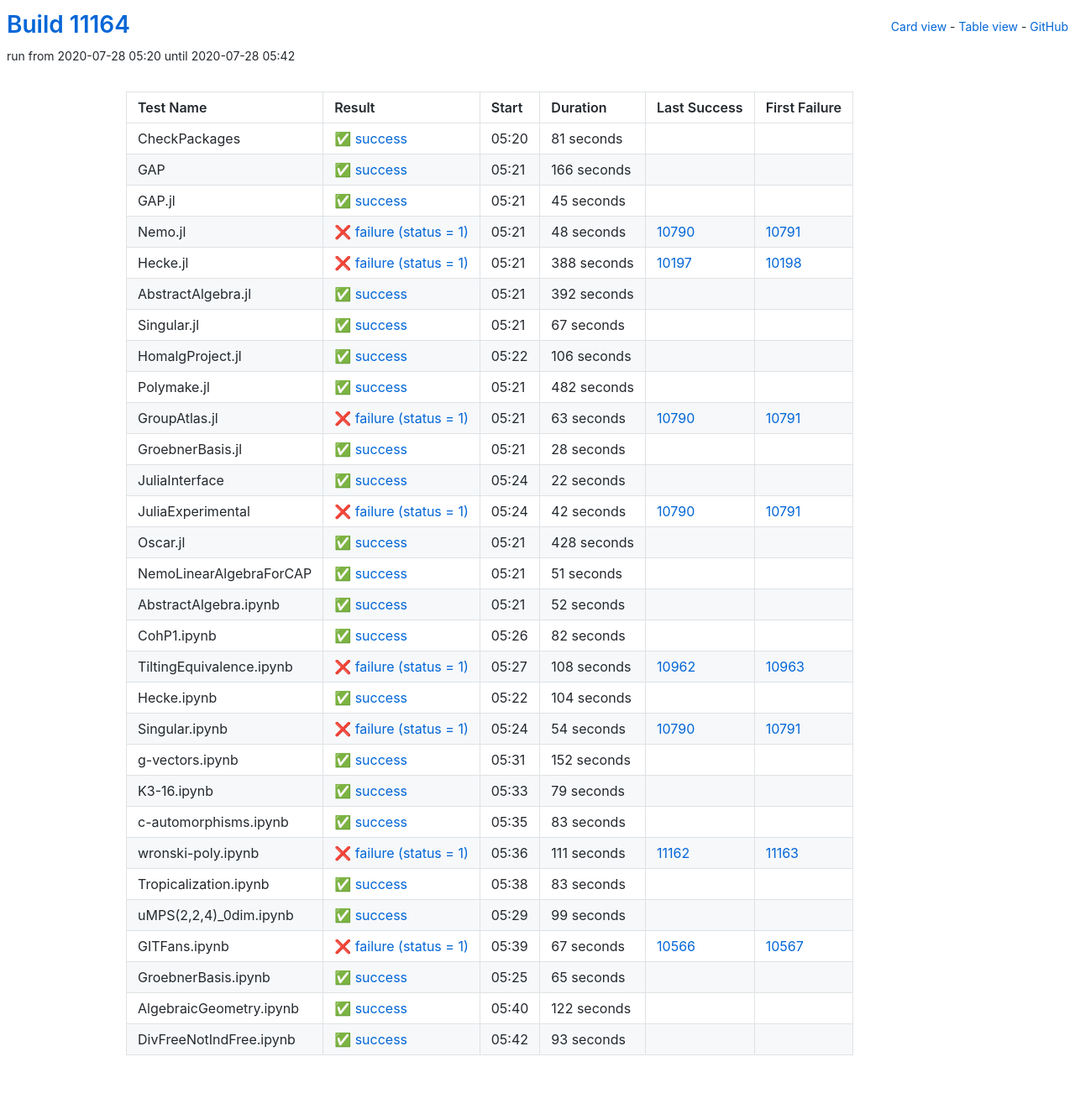
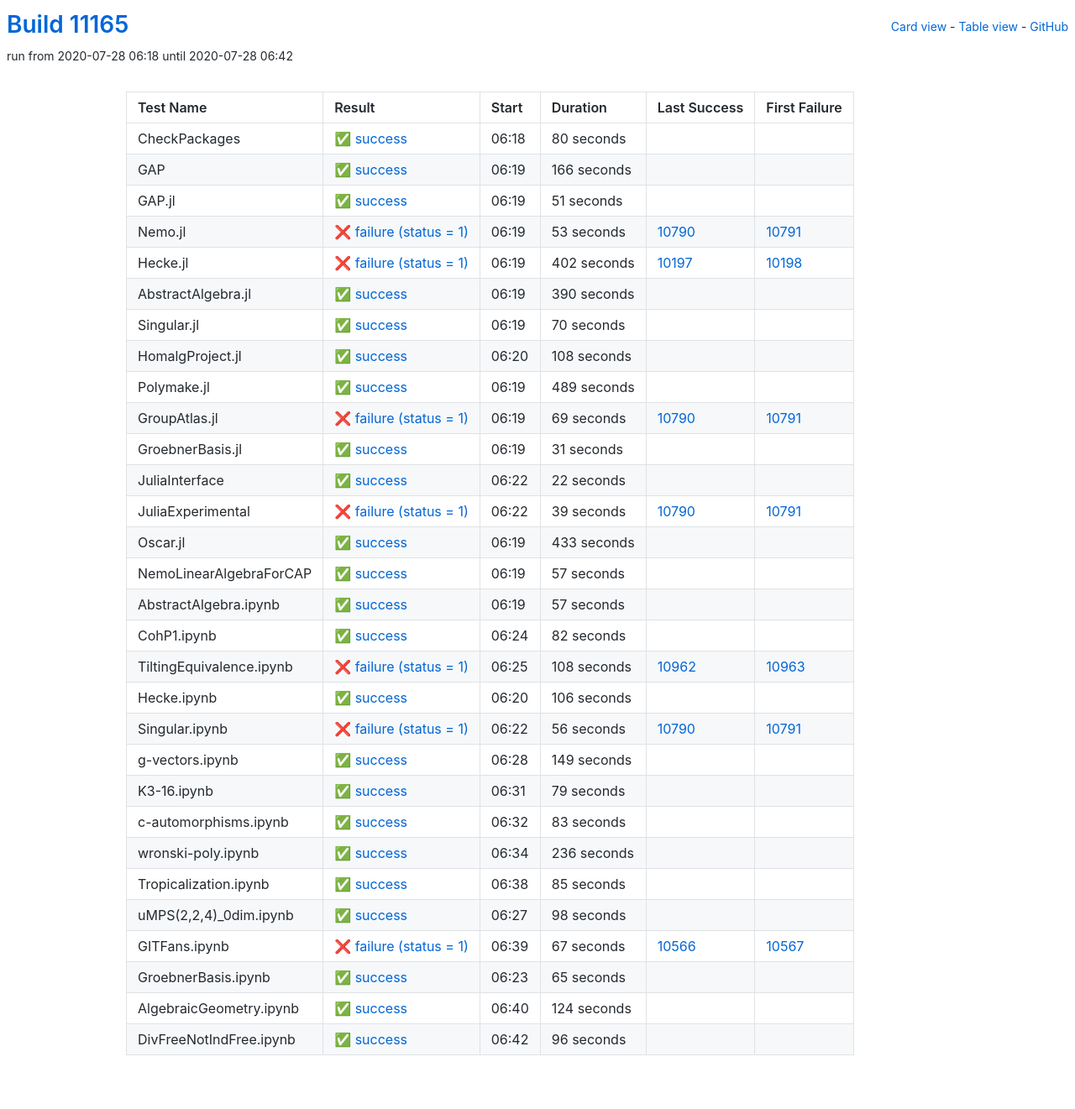
Before and after one commit to oscar-system/oscar-ci-status, a Jekyll site: the page built from table.html, in a window 1280 px wide. Shown: the whole page at 84% size. Built offline with Jekyll 4.4.1, drawn with Linux system fonts in a browser that asks for light colours.

Commit message:
Build #11165

```diff
--- a/_data/ci.yml
+++ b/_data/ci.yml
@@ -1,6 +1,6 @@
 ---
-build: 11164
-build_url: https://oscarci.mathematik.uni-kl.de/job/oscar/11164/
+build: 11165
+build_url: https://oscarci.mathematik.uni-kl.de/job/oscar/11165/
 job: oscar
 organization: oscar-system
 repo: oscar-ci-status
@@ -8,20 +8,20 @@
 tests:
 - name: CheckPackages
   id: checkpackages
-  log: https://oscarci.mathematik.uni-kl.de/job/oscar/11164/artifact/logs/build-11164/CheckPackages.log
-  start: 2020-07-28 05:20
+  log: https://oscarci.mathematik.uni-kl.de/job/oscar/11165/artifact/logs/build-11165/CheckPackages.log
+  start: 2020-07-28 06:18
   success: true
   exitcode: 0
   status: success
-  duration: 81
+  duration: 80
   last_success: false
   last_success_url:
   first_failure: false
   first_failure_url:
 - name: GAP
   id: gap
-  log: https://oscarci.mathematik.uni-kl.de/job/oscar/11164/artifact/logs/build-11164/GAP.log
-  start: 2020-07-28 05:21
+  log: https://oscarci.mathematik.uni-kl.de/job/oscar/11165/artifact/logs/build-11165/GAP.log
+  start: 2020-07-28 06:19
   success: true
   exitcode: 0
   status: success
@@ -32,116 +32,116 @@
   first_failure_url:
 - name: GAP.jl
   id: gap-jl
-  log: https://oscarci.mathematik.uni-kl.de/job/oscar/11164/artifact/logs/build-11164/GAP.jl.log
-  start: 2020-07-28 05:21
+  log: https://oscarci.mathematik.uni-kl.de/job/oscar/11165/artifact/logs/build-11165/GAP.jl.log
+  start: 2020-07-28 06:19
   success: true
   exitcode: 0
   status: success
-  duration: 45
+  duration: 51
   last_success: false
   last_success_url:
   first_failure: false
   first_failure_url:
 - name: Nemo.jl
   id: nemo-jl
-  log: https://oscarci.mathematik.uni-kl.de/job/oscar/11164/artifact/logs/build-11164/Nemo.jl.log
-  start: 2020-07-28 05:21
+  log: https://oscarci.mathematik.uni-kl.de/job/oscar/11165/artifact/logs/build-11165/Nemo.jl.log
+  start: 2020-07-28 06:19
   success: false
   exitcode: 1
   status: failure
-  duration: 48
+  duration: 53
   last_success: 10790
   last_success_url: https://oscarci.mathematik.uni-kl.de/job/oscar/10790/
   first_failure: 10791
   first_failure_url: https://oscarci.mathematik.uni-kl.de/job/oscar/10791/
 - name: Hecke.jl
   id: hecke-jl
-  log: https://oscarci.mathematik.uni-kl.de/job/oscar/11164/artifact/logs/build-11164/Hecke.jl.log
-  start: 2020-07-28 05:21
+  log: https://oscarci.mathematik.uni-kl.de/job/oscar/11165/artifact/logs/build-11165/Hecke.jl.log
+  start: 2020-07-28 06:19
   success: false
   exitcode: 1
   status: failure
-  duration: 388
+  duration: 402
   last_success: 10197
   last_success_url: https://oscarci.mathematik.uni-kl.de/job/oscar/10197/
   first_failure: 10198
   first_failure_url: https://oscarci.mathematik.uni-kl.de/job/oscar/10198/
 - name: AbstractAlgebra.jl
   id: abstractalgebra-jl
-  log: https://oscarci.mathematik.uni-kl.de/job/oscar/11164/artifact/logs/build-11164/AbstractAlgebra.jl.log
-  start: 2020-07-28 05:21
+  log: https://oscarci.mathematik.uni-kl.de/job/oscar/11165/artifact/logs/build-11165/AbstractAlgebra.jl.log
+  start: 2020-07-28 06:19
   success: true
   exitcode: 0
   status: success
-  duration: 392
+  duration: 390
   last_success: false
   last_success_url:
   first_failure: false
   first_failure_url:
 - name: Singular.jl
   id: singular-jl
-  log: https://oscarci.mathematik.uni-kl.de/job/oscar/11164/artifact/logs/build-11164/Singular.jl.log
-  start: 2020-07-28 05:21
+  log: https://oscarci.mathematik.uni-kl.de/job/oscar/11165/artifact/logs/build-11165/Singular.jl.log
+  start: 2020-07-28 06:19
   success: true
   exitcode: 0
   status: success
-  duration: 67
+  duration: 70
   last_success: false
   last_success_url:
   first_failure: false
   first_failure_url:
 - name: HomalgProject.jl
   id: homalgproject-jl
-  log: https://oscarci.mathematik.uni-kl.de/job/oscar/11164/artifact/logs/build-11164/HomalgProject.jl.log
-  start: 2020-07-28 05:22
+  log: https://oscarci.mathematik.uni-kl.de/job/oscar/11165/artifact/logs/build-11165/HomalgProject.jl.log
+  start: 2020-07-28 06:20
   success: true
   exitcode: 0
   status: success
-  duration: 106
+  duration: 108
   last_success: false
   last_success_url:
   first_failure: false
   first_failure_url:
 - name: Polymake.jl
   id: polymake-jl
-  log: https://oscarci.mathematik.uni-kl.de/job/oscar/11164/artifact/logs/build-11164/Polymake.jl.log
-  start: 2020-07-28 05:21
+  log: https://oscarci.mathematik.uni-kl.de/job/oscar/11165/artifact/logs/build-11165/Polymake.jl.log
+  start: 2020-07-28 06:19
   success: true
   exitcode: 0
   status: success
-  duration: 482
+  duration: 489
   last_success: false
   last_success_url:
   first_failure: false
   first_failure_url:
 - name: GroupAtlas.jl
   id: groupatlas-jl
-  log: https://oscarci.mathematik.uni-kl.de/job/oscar/11164/artifact/logs/build-11164/GroupAtlas.jl.log
-  start: 2020-07-28 05:21
+  log: https://oscarci.mathematik.uni-kl.de/job/oscar/11165/artifact/logs/build-11165/GroupAtlas.jl.log
+  start: 2020-07-28 06:19
   success: false
   exitcode: 1
   status: failure
-  duration: 63
+  duration: 69
   last_success: 10790
   last_success_url: https://oscarci.mathematik.uni-kl.de/job/oscar/10790/
   first_failure: 10791
   first_failure_url: https://oscarci.mathematik.uni-kl.de/job/oscar/10791/
 - name: GroebnerBasis.jl
   id: groebnerbasis-jl
-  log: https://oscarci.mathematik.uni-kl.de/job/oscar/11164/artifact/logs/build-11164/GroebnerBasis.jl.log
-  start: 2020-07-28 05:21
+  log: https://oscarci.mathematik.uni-kl.de/job/oscar/11165/artifact/logs/build-11165/GroebnerBasis.jl.log
+  start: 2020-07-28 06:19
   success: true
   exitcode: 0
   status: success
-  duration: 28
+  duration: 31
   last_success: false
   last_success_url:
   first_failure: false
   first_failure_url:
 - name: JuliaInterface
   id: juliainterface
-  log: https://oscarci.mathematik.uni-kl.de/job/oscar/11164/artifact/logs/build-11164/JuliaInterface.log
-  start: 2020-07-28 05:24
+  log: https://oscarci.mathematik.uni-kl.de/job/oscar/11165/artifact/logs/build-11165/JuliaInterface.log
+  start: 2020-07-28 06:22
   success: true
   exitcode: 0
   status: success
@@ -152,56 +152,56 @@
   first_failure_url:
 - name: JuliaExperimental
   id: juliaexperimental
-  log: https://oscarci.mathematik.uni-kl.de/job/oscar/11164/artifact/logs/build-11164/JuliaExperimental.log
-  start: 2020-07-28 05:24
+  log: https://oscarci.mathematik.uni-kl.de/job/oscar/11165/artifact/logs/build-11165/JuliaExperimental.log
+  start: 2020-07-28 06:22
   success: false
   exitcode: 1
   status: failure
-  duration: 42
+  duration: 39
   last_success: 10790
   last_success_url: https://oscarci.mathematik.uni-kl.de/job/oscar/10790/
   first_failure: 10791
   first_failure_url: https://oscarci.mathematik.uni-kl.de/job/oscar/10791/
 - name: Oscar.jl
   id: oscar-jl
-  log: https://oscarci.mathematik.uni-kl.de/job/oscar/11164/artifact/logs/build-11164/Oscar.jl.log
-  start: 2020-07-28 05:21
+  log: https://oscarci.mathematik.uni-kl.de/job/oscar/11165/artifact/logs/build-11165/Oscar.jl.log
+  start: 2020-07-28 06:19
   success: true
   exitcode: 0
   status: success
-  duration: 428
+  duration: 433
   last_success: false
   last_success_url:
   first_failure: false
   first_failure_url:
 - name: NemoLinearAlgebraForCAP
   id: nemolinearalgebraforcap
-  log: https://oscarci.mathematik.uni-kl.de/job/oscar/11164/artifact/logs/build-11164/NemoLinearAlgebraForCAP.log
-  start: 2020-07-28 05:21
+  log: https://oscarci.mathematik.uni-kl.de/job/oscar/11165/artifact/logs/build-11165/NemoLinearAlgebraForCAP.log
+  start: 2020-07-28 06:19
   success: true
   exitcode: 0
   status: success
-  duration: 51
+  duration: 57
   last_success: false
   last_success_url:
   first_failure: false
   first_failure_url:
 - name: AbstractAlgebra.ipynb
   id: abstractalgebra-ipynb
-  log: https://oscarci.mathematik.uni-kl.de/job/oscar/11164/artifact/logs/build-11164/AbstractAlgebra.ipynb.log
-  start: 2020-07-28 05:21
+  log: https://oscarci.mathematik.uni-kl.de/job/oscar/11165/artifact/logs/build-11165/AbstractAlgebra.ipynb.log
+  start: 2020-07-28 06:19
   success: true
   exitcode: 0
   status: success
-  duration: 52
+  duration: 57
   last_success: false
   last_success_url:
   first_failure: false
   first_failure_url:
 - name: CohP1.ipynb
   id: cohp1-ipynb
-  log: https://oscarci.mathematik.uni-kl.de/job/oscar/11164/artifact/logs/build-11164/CohP1.ipynb.log
-  start: 2020-07-28 05:26
+  log: https://oscarci.mathematik.uni-kl.de/job/oscar/11165/artifact/logs/build-11165/CohP1.ipynb.log
+  start: 2020-07-28 06:24
   success: true
   exitcode: 0
   status: success
@@ -212,8 +212,8 @@
   first_failure_url:
 - name: TiltingEquivalence.ipynb
   id: tiltingequivalence-ipynb
-  log: https://oscarci.mathematik.uni-kl.de/job/oscar/11164/artifact/logs/build-11164/TiltingEquivalence.ipynb.log
-  start: 2020-07-28 05:27
+  log: https://oscarci.mathematik.uni-kl.de/job/oscar/11165/artifact/logs/build-11165/TiltingEquivalence.ipynb.log
+  start: 2020-07-28 06:25
   success: false
   exitcode: 1
   status: failure
@@ -224,44 +224,44 @@
   first_failure_url: https://oscarci.mathematik.uni-kl.de/job/oscar/10963/
 - name: Hecke.ipynb
   id: hecke-ipynb
-  log: https://oscarci.mathematik.uni-kl.de/job/oscar/11164/artifact/logs/build-11164/Hecke.ipynb.log
-  start: 2020-07-28 05:22
+  log: https://oscarci.mathematik.uni-kl.de/job/oscar/11165/artifact/logs/build-11165/Hecke.ipynb.log
+  start: 2020-07-28 06:20
   success: true
   exitcode: 0
   status: success
-  duration: 104
+  duration: 106
   last_success: false
   last_success_url:
   first_failure: false
   first_failure_url:
 - name: Singular.ipynb
   id: singular-ipynb
-  log: https://oscarci.mathematik.uni-kl.de/job/oscar/11164/artifact/logs/build-11164/Singular.ipynb.log
-  start: 2020-07-28 05:24
+  log: https://oscarci.mathematik.uni-kl.de/job/oscar/11165/artifact/logs/build-11165/Singular.ipynb.log
+  start: 2020-07-28 06:22
   success: false
   exitcode: 1
   status: failure
-  duration: 54
+  duration: 56
   last_success: 10790
   last_success_url: https://oscarci.mathematik.uni-kl.de/job/oscar/10790/
   first_failure: 10791
   first_failure_url: https://oscarci.mathematik.uni-kl.de/job/oscar/10791/
 - name: g-vectors.ipynb
   id: g-vectors-ipynb
-  log: https://oscarci.mathematik.uni-kl.de/job/oscar/11164/artifact/logs/build-11164/g-vectors.ipynb.log
-  start: 2020-07-28 05:31
+  log: https://oscarci.mathematik.uni-kl.de/job/oscar/11165/artifact/logs/build-11165/g-vectors.ipynb.log
+  start: 2020-07-28 06:28
   success: true
   exitcode: 0
   status: success
-  duration: 152
+  duration: 149
   last_success: false
   last_success_url:
   first_failure: false
   first_failure_url:
 - name: K3-16.ipynb
   id: k3-16-ipynb
-  log: https://oscarci.mathematik.uni-kl.de/job/oscar/11164/artifact/logs/build-11164/K3-16.ipynb.log
-  start: 2020-07-28 05:33
+  log: https://oscarci.mathematik.uni-kl.de/job/oscar/11165/artifact/logs/build-11165/K3-16.ipynb.log
+  start: 2020-07-28 06:31
   success: true
   exitcode: 0
   status: success
@@ -272,8 +272,8 @@
   first_failure_url:
 - name: c-automorphisms.ipynb
   id: c-automorphisms-ipynb
-  log: https://oscarci.mathematik.uni-kl.de/job/oscar/11164/artifact/logs/build-11164/c-automorphisms.ipynb.log
-  start: 2020-07-28 05:35
+  log: https://oscarci.mathematik.uni-kl.de/job/oscar/11165/artifact/logs/build-11165/c-automorphisms.ipynb.log
+  start: 2020-07-28 06:32
   success: true
   exitcode: 0
   status: success
@@ -284,44 +284,44 @@
   first_failure_url:
 - name: wronski-poly.ipynb
   id: wronski-poly-ipynb
-  log: https://oscarci.mathematik.uni-kl.de/job/oscar/11164/artifact/logs/build-11164/wronski-poly.ipynb.log
-  start: 2020-07-28 05:36
-  success: false
-  exitcode: 1
-  status: failure
-  duration: 111
-  last_success: 11162
-  last_success_url: https://oscarci.mathematik.uni-kl.de/job/oscar/11162/
-  first_failure: 11163
-  first_failure_url: https://oscarci.mathematik.uni-kl.de/job/oscar/11163/
-- name: Tropicalization.ipynb
-  id: tropicalization-ipynb
-  log: https://oscarci.mathematik.uni-kl.de/job/oscar/11164/artifact/logs/build-11164/Tropicalization.ipynb.log
-  start: 2020-07-28 05:38
+  log: https://oscarci.mathematik.uni-kl.de/job/oscar/11165/artifact/logs/build-11165/wronski-poly.ipynb.log
+  start: 2020-07-28 06:34
   success: true
   exitcode: 0
   status: success
-  duration: 83
+  duration: 236
+  last_success: false
+  last_success_url:
+  first_failure: false
+  first_failure_url:
+- name: Tropicalization.ipynb
+  id: tropicalization-ipynb
+  log: https://oscarci.mathematik.uni-kl.de/job/oscar/11165/artifact/logs/build-11165/Tropicalization.ipynb.log
+  start: 2020-07-28 06:38
+  success: true
+  exitcode: 0
+  status: success
+  duration: 85
   last_success: false
   last_success_url:
   first_failure: false
   first_failure_url:
 - name: uMPS(2,2,4)_0dim.ipynb
   id: umps-2-2-4-0dim-ipynb
-  log: https://oscarci.mathematik.uni-kl.de/job/oscar/11164/artifact/logs/build-11164/uMPS-2-2-4-_0dim.ipynb.log
-  start: 2020-07-28 05:29
+  log: https://oscarci.mathematik.uni-kl.de/job/oscar/11165/artifact/logs/build-11165/uMPS-2-2-4-_0dim.ipynb.log
+  start: 2020-07-28 06:27
   success: true
   exitcode: 0
   status: success
-  duration: 99
+  duration: 98
   last_success: false
   last_success_url:
   first_failure: false
   first_failure_url:
 - name: GITFans.ipynb
   id: gitfans-ipynb
-  log: https://oscarci.mathematik.uni-kl.de/job/oscar/11164/artifact/logs/build-11164/GITFans.ipynb.log
-  start: 2020-07-28 05:39
+  log: https://oscarci.mathematik.uni-kl.de/job/oscar/11165/artifact/logs/build-11165/GITFans.ipynb.log
+  start: 2020-07-28 06:39
   success: false
   exitcode: 1
   status: failure
@@ -332,8 +332,8 @@
   first_failure_url: https://oscarci.mathematik.uni-kl.de/job/oscar/10567/
 - name: GroebnerBasis.ipynb
   id: groebnerbasis-ipynb
-  log: https://oscarci.mathematik.uni-kl.de/job/oscar/11164/artifact/logs/build-11164/GroebnerBasis.ipynb.log
-  start: 2020-07-28 05:25
+  log: https://oscarci.mathematik.uni-kl.de/job/oscar/11165/artifact/logs/build-11165/GroebnerBasis.ipynb.log
+  start: 2020-07-28 06:23
   success: true
   exitcode: 0
   status: success
@@ -344,24 +344,24 @@
   first_failure_url:
 - name: AlgebraicGeometry.ipynb
   id: algebraicgeometry-ipynb
-  log: https://oscarci.mathematik.uni-kl.de/job/oscar/11164/artifact/logs/build-11164/AlgebraicGeometry.ipynb.log
-  start: 2020-07-28 05:40
+  log: https://oscarci.mathematik.uni-kl.de/job/oscar/11165/artifact/logs/build-11165/AlgebraicGeometry.ipynb.log
+  start: 2020-07-28 06:40
   success: true
   exitcode: 0
   status: success
-  duration: 122
+  duration: 124
   last_success: false
   last_success_url:
   first_failure: false
   first_failure_url:
 - name: DivFreeNotIndFree.ipynb
   id: divfreenotindfree-ipynb
-  log: https://oscarci.mathematik.uni-kl.de/job/oscar/11164/artifact/logs/build-11164/DivFreeNotIndFree.ipynb.log
-  start: 2020-07-28 05:42
+  log: https://oscarci.mathematik.uni-kl.de/job/oscar/11165/artifact/logs/build-11165/DivFreeNotIndFree.ipynb.log
+  start: 2020-07-28 06:42
   success: true
   exitcode: 0
   status: success
-  duration: 93
+  duration: 96
   last_success: false
   last_success_url:
   first_failure: false
```
Also changed, not shown: README.md.
